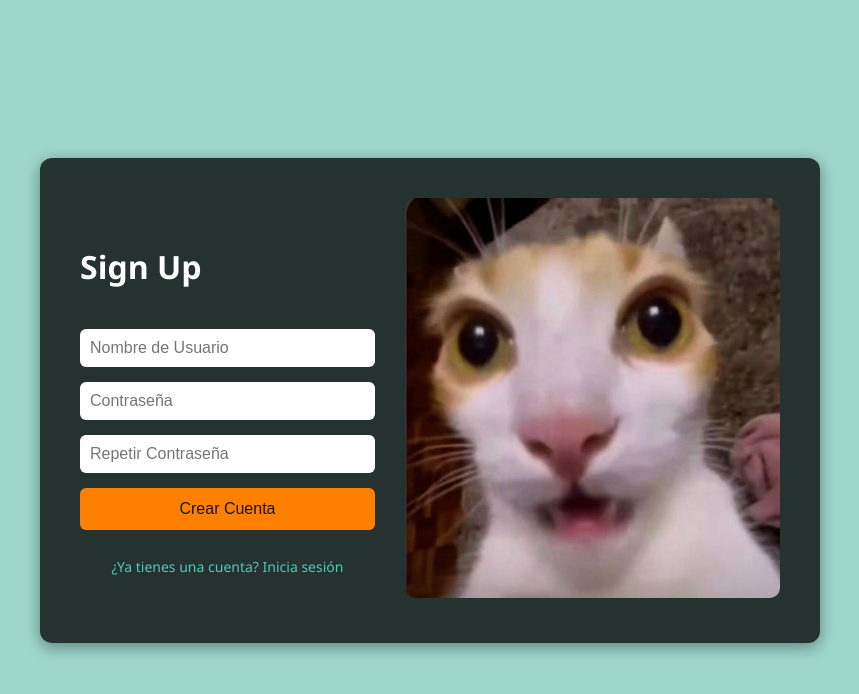
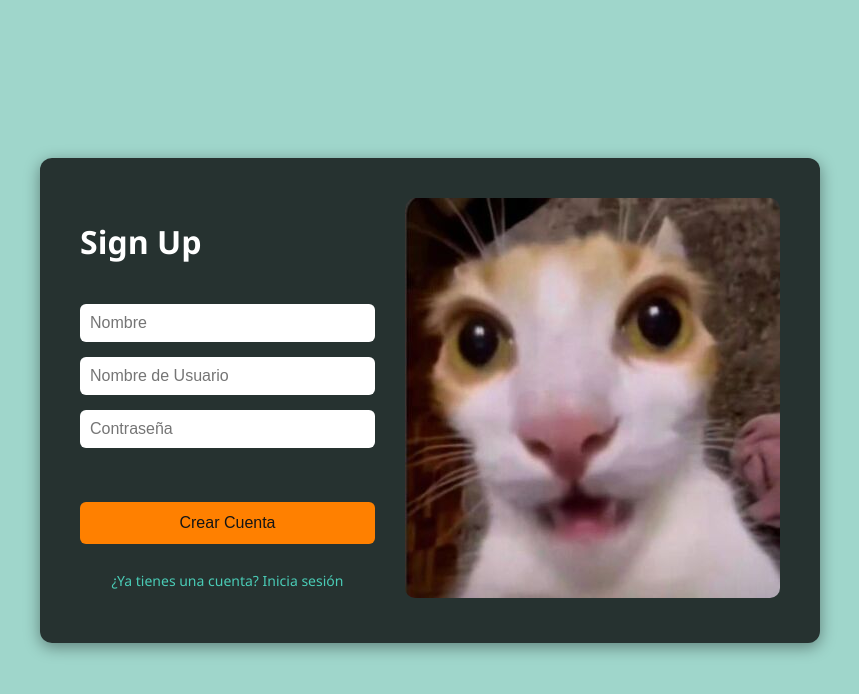
Before and after one commit to Urielminpro705/turismo-app, a React (Vite) app: page /register in a window 1280 px wide. Shown: the top 694 px of the page, without its empty margins (210-1069 px from the left). Built offline with nearby package versions, Linux system fonts and the light colour scheme.

Commit message:
login y register con backend incoporado

```diff
--- a/src/pages/Login/login.css
+++ b/src/pages/Login/login.css
@@ -15,12 +15,14 @@ body {
     width: 700px;
     border-radius: 12px;
     box-shadow: 0px 4px 16px rgba(0,0,0,0.4);
-
     display: flex;
     gap: 30px;
     align-items: center;
 }
 
+.login-container h1 {
+    margin: 5;
+}
 
 .login-container form {
     display: flex;
@@ -53,12 +55,12 @@ body {
 
 .login-message h5 {
   margin: 0;
+  min-height: 20px;
   padding: 2px 0;
   font-size: 13px;
   text-align: center;
   color: rgb(254, 94, 94);
 }
-
 
 .login-content {
     flex: 1;
@@ -68,7 +70,7 @@ body {
 }
 
 .login-links {
-    margin-top: 10px;
+    margin: 10px;
     text-align: center;
 }
 
--- a/src/pages/Login/login.jsx
+++ b/src/pages/Login/login.jsx
@@ -1,22 +1,85 @@
-import { Link } from "react-router-dom";
+import { useState } from "react";
+import { Link, useNavigate } from "react-router-dom";
 import "./login.css";
 
 function Login() {
+  const [username, setUsername] = useState("")
+  const [password, setPassword] = useState("")
+  const [message, setMessage] = useState("\u00A0");
+
+  const navigate = useNavigate();
+
+  const handleLogin = async (e) => {
+    e.preventDefault();
+    setMessage(" ");
+
+    try {
+      const res = await fetch("http://3.138.174.15:3000/users/login", {
+        method: "POST",
+        headers: { "Content-Type": "application/json" },
+        body: JSON.stringify({
+          username: username,
+          password: password,
+        }),
+      });
+
+      if (res.status === 200) {
+        alert("Inicio de sesión exitoso");
+        const json = await res.json();
+        localStorage.setItem("userId", json.data.id);
+        navigate("/main");
+        return;
+      }
+
+      if (res.status === 400) {
+        setMessage("Campos incompletos");
+      } else if (res.status === 401) {
+        setMessage("Contraseña incorrecta");
+      } else if (res.status === 404) {
+        setMessage("Usuario no encontrado");
+      } else {
+        setMessage("Error inesperado");
+      }
+    } catch (err) {
+      console.error(err);
+      setMessage("No se puede conectar al servidor");
+    }
+  };
+
   return (
     <div className="login-container">
-
       <div className="login-content">
         <h1>Log In</h1>
 
-        <form>
-          <input type="text" id="username" placeholder="Nombre de Usuario"/>
-          <input type="password" id="password" placeholder="Contraseña"/>
+        <form onSubmit={handleLogin}>
+
+          <input
+            type="text"
+            id="username"
+            placeholder="Nombre de Usuario"
+            value={username}
+            onChange={(e) => {
+              setUsername(e.target.value);
+              setMessage("\u00A0");
+            }}/>
+
+          <input
+            type="password"
+            id="password"
+            placeholder="Contraseña"
+            value={password}
+            onChange={(e) => {
+              setPassword(e.target.value);
+              setMessage("\u00A0");
+            }}/>
+
           <div className="login-message">
-            <h5>hola</h5>
+            <h5>{message}</h5>
           </div>
+
           <button type="submit">Iniciar Sesión</button>
           <div className="login-links">
-            <Link to="/register">¿No tienes cuenta? Crea una</Link>
+            <Link to="/register">¿No tienes cuenta? Crea una aquí</Link>
           </div>
         </form>
       </div>
--- a/src/pages/Register/register.css
+++ b/src/pages/Register/register.css
@@ -15,12 +15,14 @@ body {
     width: 700px;
     border-radius: 12px;
     box-shadow: 0px 4px 16px rgba(0,0,0,0.4);
-
     display: flex;
     gap: 30px;
     align-items: center;
 }
 
+.login-container h1 {
+    margin: 5;
+}
 
 .login-container form {
     display: flex;
@@ -53,12 +55,12 @@ body {
 
 .login-message h5 {
   margin: 0;
+  min-height: 20px;
   padding: 2px 0;
   font-size: 13px;
   text-align: center;
   color: rgb(254, 94, 94);
 }
-
 
 .login-content {
     flex: 1;
@@ -68,7 +70,7 @@ body {
 }
 
 .login-links {
-    margin-top: 10px;
+    margin: 10px;
     text-align: center;
 }
 
--- a/src/pages/Register/register.jsx
+++ b/src/pages/Register/register.jsx
@@ -1,18 +1,92 @@
-import { Link } from "react-router-dom";
+import { useState } from "react";
+import { Link, useNavigate } from "react-router-dom";
 import "./register.css";
 
 function Register() {
+  const [name, setName] = useState("")
+  const [username, setUsername] = useState("")
+  const [password, setPassword] = useState("")
+  const [message, setMessage] = useState("\u00A0");
+
+  const navigate = useNavigate();
+
+  const handleRegister = async (e) => {
+    e.preventDefault();
+    setMessage("\u00A0");
+
+    try {
+      const res = await fetch("http://3.138.174.15:3000/users", {
+        method: "POST",
+        headers: { "Content-Type": "application/json" },
+        body: JSON.stringify({
+          name: name,
+          username: username,
+          password: password,
+        }),
+      });
+
+      if (res.status == 201) {
+        alert("Cuenta creada exitosamente");
+        navigate("/login");
+        return;
+      }
+
+      if (res.status === 400) {
+        setMessage("Faltan atributos obligatorios");
+      } else if (res.status === 409) {
+        setMessage("El nombre de usuario ya está ocupado");
+      } else {
+        setMessage("Error inesperado")
+      }
+    } catch (err) {
+      console.error(err);
+      setMessage("No se puede conectar al servidor.")
+    }
+  };
+
   return (
     <div className="login-container">
-
       <div className="login-content">
         <h1>Sign Up</h1>
 
-        <form>
-          <input type="text" id="username" placeholder="Nombre de Usuario"/>
-          <input type="password" id="password" placeholder="Contraseña"/>
-          <input type="password" id="password" placeholder="Repetir Contraseña"/>
+        <form onSubmit={handleRegister}>
+
+          <input
+            type="text"
+            id="name"
+            placeholder="Nombre"
+            value={name}
+            onChange={(e) => {
+              setName(e.target.value);
+              setMessage("\u00A0");
+            }}/>
+
+          <input
+            type="text"
+            id="username"
+            placeholder="Nombre de Usuario"
+            value={username}
+            onChange={(e) => {
+              setUsername(e.target.value);
+              setMessage("\u00A0");
+            }}/>
+
+          <input
+            type="password"
+            id="password"
+            placeholder="Contraseña"
+            value={password}
+            onChange={(e) => {
+              setPassword(e.target.value);
+              setMessage("\u00A0");
+            }}/>
+
+          <div className="login-message">
+            <h5>{message}</h5>
+          </div>
+
           <button type="submit">Crear Cuenta</button>
+
           <div className="login-links">
             <Link to="/login">¿Ya tienes una cuenta? Inicia sesión</Link>
           </div>
```
Also changed, not shown: src/assets/register.jpg.
